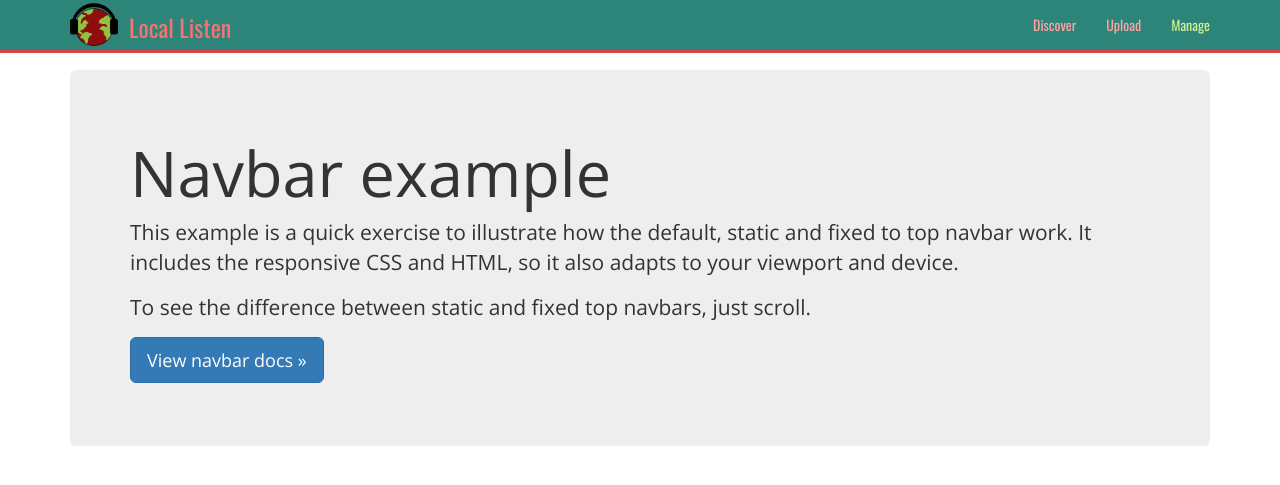
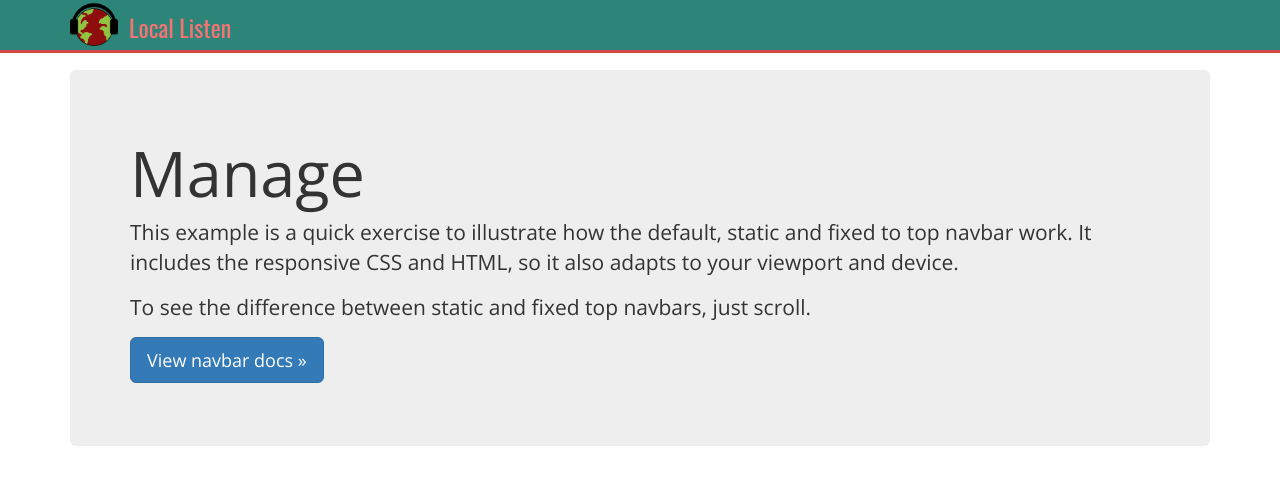
Before and after one commit to shudas/LocalListen, a Flask app: template templates/manage.html in a window 1280 px wide. Shown: the top 485 px of the page. Run offline with Flask 2, Linux system fonts and the light colour scheme; the template is opened without the code that fills it, so the values that code supplies are empty; some libraries are stand-ins or nearby versions.

Commit message:
modularize navbar into its own template

```diff
--- a/templates/base.html
+++ b/templates/base.html
@@ -18,6 +18,7 @@
     <script src="https://maxcdn.bootstrapcdn.com/bootstrap/3.3.4/js/bootstrap.min.js"></script>
     <!--fonts-->
     <link href='http://fonts.googleapis.com/css?family=Open+Sans:300' rel='stylesheet' type='text/css'>
+    <link href='http://fonts.googleapis.com/css?family=Oswald' rel='stylesheet' type='text/css'>
     <!--include base css-->
     <link rel="stylesheet" href="{{ url_for('static', filename='css/base.css') }}">
     <!-- IE10 viewport hack for Surface/desktop Windows 8 bug -->
--- a/templates/manage.html
+++ b/templates/manage.html
@@ -1,65 +1,24 @@
-{% extends "base.html" %}
+{% extends "navbar.html" %}
 {% block page_title %}Local Listen - Manage{% endblock page_title %}
 {% block page_desc %}Manage your user account{% endblock page_desc %}
+
 {% block head %}
     {{ super() }}
-    <link href='http://fonts.googleapis.com/css?family=Oswald' rel='stylesheet' type='text/css'>
-    <link href="{{ url_for('static', filename='css/navbar-fixed-top.css') }}" rel="stylesheet">
 {% endblock head %}
 
 {% block body %}
-
-<script type="text/javascript">
-    function hover() {
-        $('#logo').attr('src', '{{ url_for('static', filename='images/globe_headphones_active.png') }}');
-    }
-
-    function unhover(element) {
-        $('#logo').attr('src', '{{ url_for('static', filename='images/globe_headphones.png') }}');
-    }
-</script>
-
-<!-- Fixed navbar -->
-<nav class="navbar navbar-default navbar-fixed-top">
-    <div class="container">
-        <div class="navbar-header">
-            <button type="button" class="navbar-toggle collapsed" data-toggle="collapse" data-target="#navbar" aria-expanded="false" aria-controls="navbar">
-                <span class="sr-only">Toggle navigation</span>
-                <span class="icon-bar"></span>
-                <span class="icon-bar"></span>
-                <span class="icon-bar"></span>
-            </button>
-            <a class="navbar-brand" href="/discover" title="Discover Music" onmouseover="hover();" onmouseout="unhover();" onfocus="hover();">
-                <span>
-                    <img id="logo" src="{{ url_for('static', filename='images/globe_headphones.png') }}" alt="Logo">
-                    &nbsp;Local Listen
-                </span>
-            </a>
-            <!--<a class="navbar-brand" href="/discover">Local Listen</a>-->
-        </div>
-        <div id="navbar" class="navbar-collapse collapse">
-            <ul class="nav navbar-nav navbar-right">
-                <li><a href="/discover">Discover</a></li>
-                <li><a href="/upload">Upload</a></li>
-                <li class="active"><a href="/manage">Manage<span class="sr-only">(current)</span></a></li>
-            </ul>
-        </div><!--/.nav-collapse -->
-    </div>
-</nav>
+{{ super() }}
 
 <div class="container">
-
     <!-- Main component for a primary marketing message or call to action -->
     <div class="jumbotron">
-        <h1>Navbar example</h1>
+        <h1>Manage</h1>
         <p>This example is a quick exercise to illustrate how the default, static and fixed to top navbar work. It includes the responsive CSS and HTML, so it also adapts to your viewport and device.</p>
         <p>To see the difference between static and fixed top navbars, just scroll.</p>
         <p>
             <a class="btn btn-lg btn-primary" href="../../components/#navbar" role="button">View navbar docs &raquo;</a>
         </p>
     </div>
-
 </div> <!-- /container -->
 
-
 {% endblock body %}
--- /dev/null
+++ b/templates/navbar.html
@@ -0,0 +1,59 @@
+{% extends "base.html" %}
+{% block head %}
+    {{ super() }}
+    <link href="{{ url_for('static', filename='css/navbar-fixed-top.css') }}" rel="stylesheet">
+{% endblock head %}
+
+{% block body %}
+
+<script type="text/javascript">
+    function hover() {
+        $('#logo').attr('src', '{{ url_for('static', filename='images/globe_headphones_active.png') }}');
+    }
+
+    function unhover(element) {
+        $('#logo').attr('src', '{{ url_for('static', filename='images/globe_headphones.png') }}');
+    }
+</script>
+
+<!-- Fixed navbar -->
+<nav class="navbar navbar-default navbar-fixed-top">
+    <div class="container">
+        <div class="navbar-header">
+            <button type="button" class="navbar-toggle collapsed" data-toggle="collapse" data-target="#navbar" aria-expanded="false" aria-controls="navbar">
+                <span class="sr-only">Toggle navigation</span>
+                <span class="icon-bar"></span>
+                <span class="icon-bar"></span>
+                <span class="icon-bar"></span>
+            </button>
+            <a class="navbar-brand" href="/discover" title="Discover Music" onmouseover="hover();" onmouseout="unhover();" onfocus="hover();">
+                <span>
+                    <img id="logo" src="{{ url_for('static', filename='images/globe_headphones.png') }}" alt="Logo">
+                    &nbsp;Local Listen
+                </span>
+            </a>
+            <!--<a class="navbar-brand" href="/discover">Local Listen</a>-->
+        </div>
+        <div id="navbar" class="navbar-collapse collapse">
+            <ul class="nav navbar-nav navbar-right">
+                {% if request.endpoint == "discover" %}
+                    <li class="active"><a href="/discover">Discover<span class="sr-only">(current)</span></a></li>
+                    <li><a href="/upload">Upload</a></li>
+                    <li><a href="/manage">Manage</a></li>
+                {% endif %}
+                {% if request.endpoint == "upload" %}
+                    <li><a href="/discover">Discover</a></li>
+                    <li class="active"><a href="/upload">Upload<span class="sr-only">(current)</span></a></li>
+                    <li><a href="/manage">Manage</a></li>
+                {% endif %}
+                {% if request.endpoint == "manage" %}
+                    <li><a href="/discover">Discover</a></li>
+                    <li><a href="/upload">Upload</a></li>
+                    <li class="active"><a href="/manage">Manage<span class="sr-only">(current)</span></a></li>
+                {% endif %}
+            </ul>
+        </div><!--/.nav-collapse -->
+    </div>
+</nav>
+
+{% endblock body %}
```
Also changed, not shown: templates/discover.html (+4 -45 lines), templates/upload.html (+4 -45 lines).
